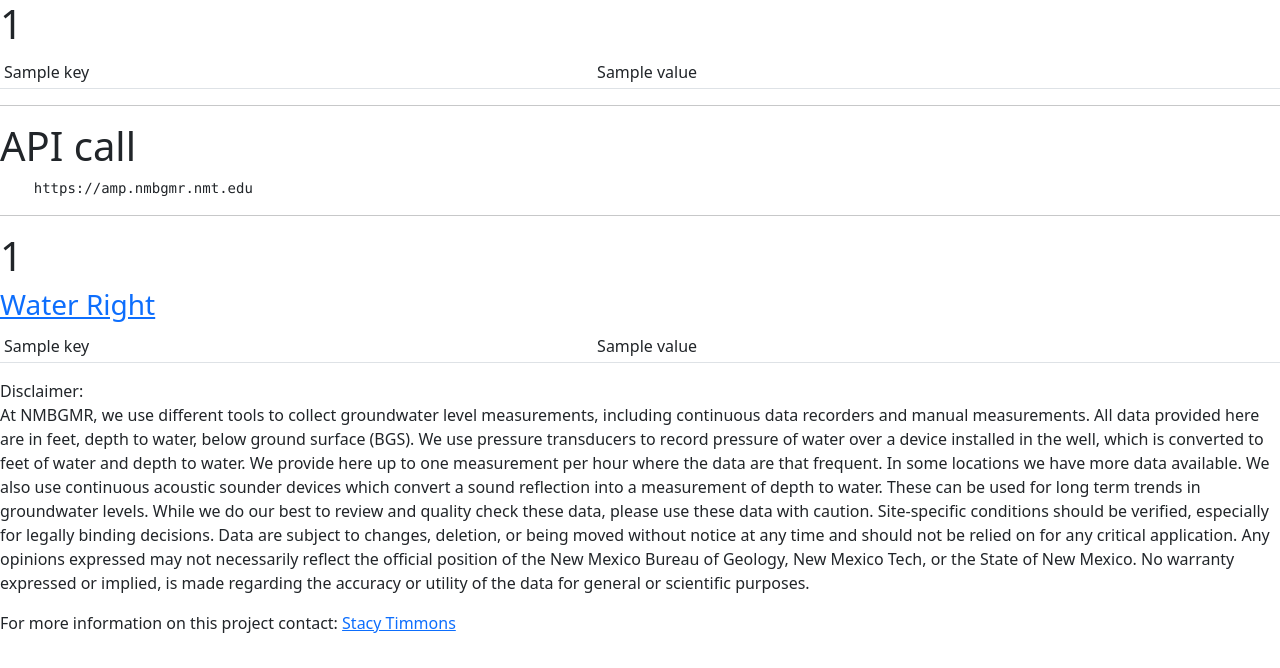
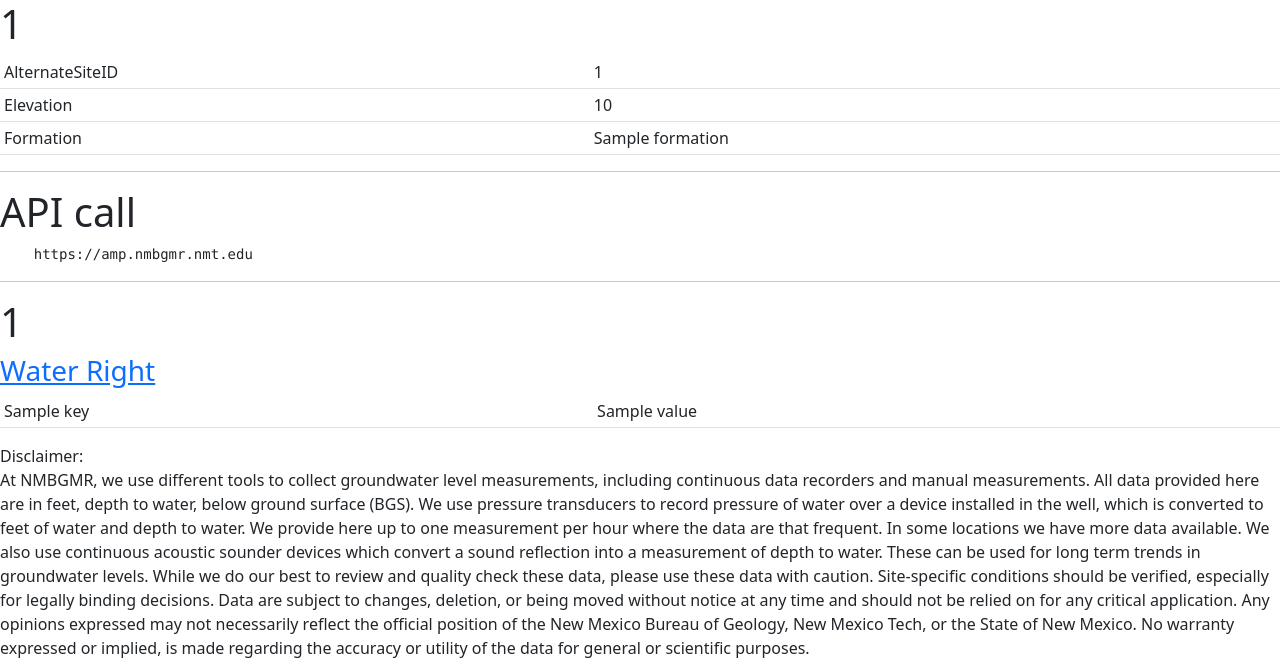
Before and after one commit to DataIntegrationGroup/NMAquiferFastAPI, a FastAPI app: template templates/location_view.html in a window 1280 px wide. Shown: the top 668 px of the page. Run offline with FastAPI, Linux system fonts and the light colour scheme; the template is opened without the code that fills it: most values are stand-ins (such as "Sample title", 1, 10 or a date in 2020); some libraries are stand-ins or nearby versions.

Commit message:
updated location view

```diff
--- a/main.py
+++ b/main.py
@@ -22,6 +22,7 @@ from fastapi_pagination import add_pagination
 from sqlalchemy.orm import Session
 
 import models
+import schemas
 from app import app
 
 from crud import (
@@ -45,10 +46,12 @@ templates = Jinja2Templates(directory="templates")
 # views
 @app.get("/location/view/{pointid}", response_class=HTMLResponse)
 def location_view(request: Request, pointid: str, db: Session = Depends(get_db)):
-    q = db.query(models.Location.__table__)
+    q = db.query(models.Location)
     q = q.filter(models.Location.PointID == pointid)
     q = public_release_filter(q)
     loc = q.first()
+    loc = schemas.Location.from_orm(loc)
+
     wells = _read_pods(pointid, db)
 
     well = None
@@ -83,7 +86,7 @@ def location_view(request: Request, pointid: str, db: Session = Depends(get_db))
         "location_view.html",
         {
             "request": request,
-            "location": loc._mapping if loc else {},
+            "location": loc.dict() if loc else {},
             "well": well,
             "pods": pods,
             "graphJSON": graphJSON,
--- a/templates/location_view.html
+++ b/templates/location_view.html
@@ -16,12 +16,20 @@
 <body>
 <h1>{{ location.PointID }}</h1>
 <table class="table table-sm">
-    {% for key, value in location.items() %}
-        <tr>
-            <td>{{ key }}</td>
-            <td>{{ value }}</td>
-        </tr>
-    {% endfor %}
+
+    <tr>
+        <td>AlternateSiteID</td>
+        <td>{{ location.AlternateSiteID }}</td>
+    </tr>
+    <tr>
+        <td>Elevation</td>
+        <td>{{ location.geometry.coordinates[2]|round(2)}}</td>
+    </tr>
+        <td>Formation</td>
+        <td>{{ well.formation }}</td>
+    <tr>
+
+    </tr>
 </table>
 
 <hr>
```
